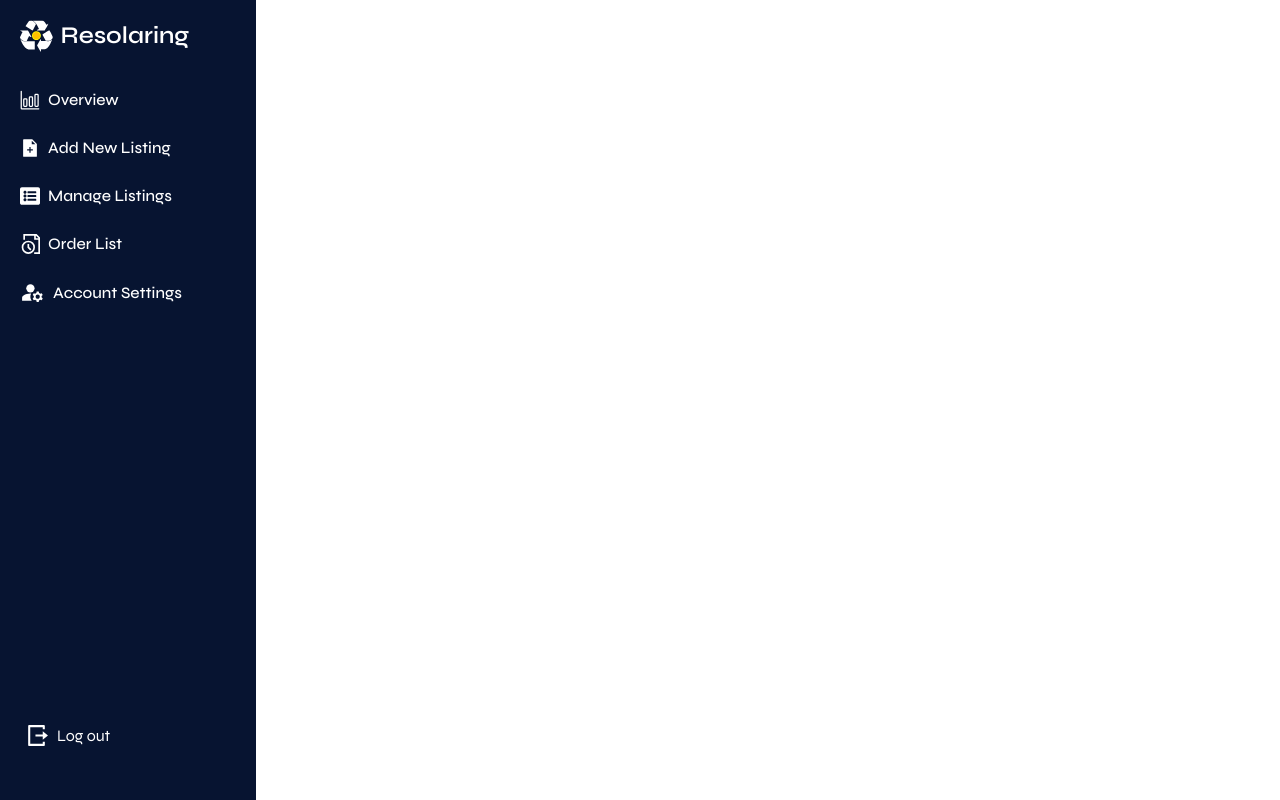
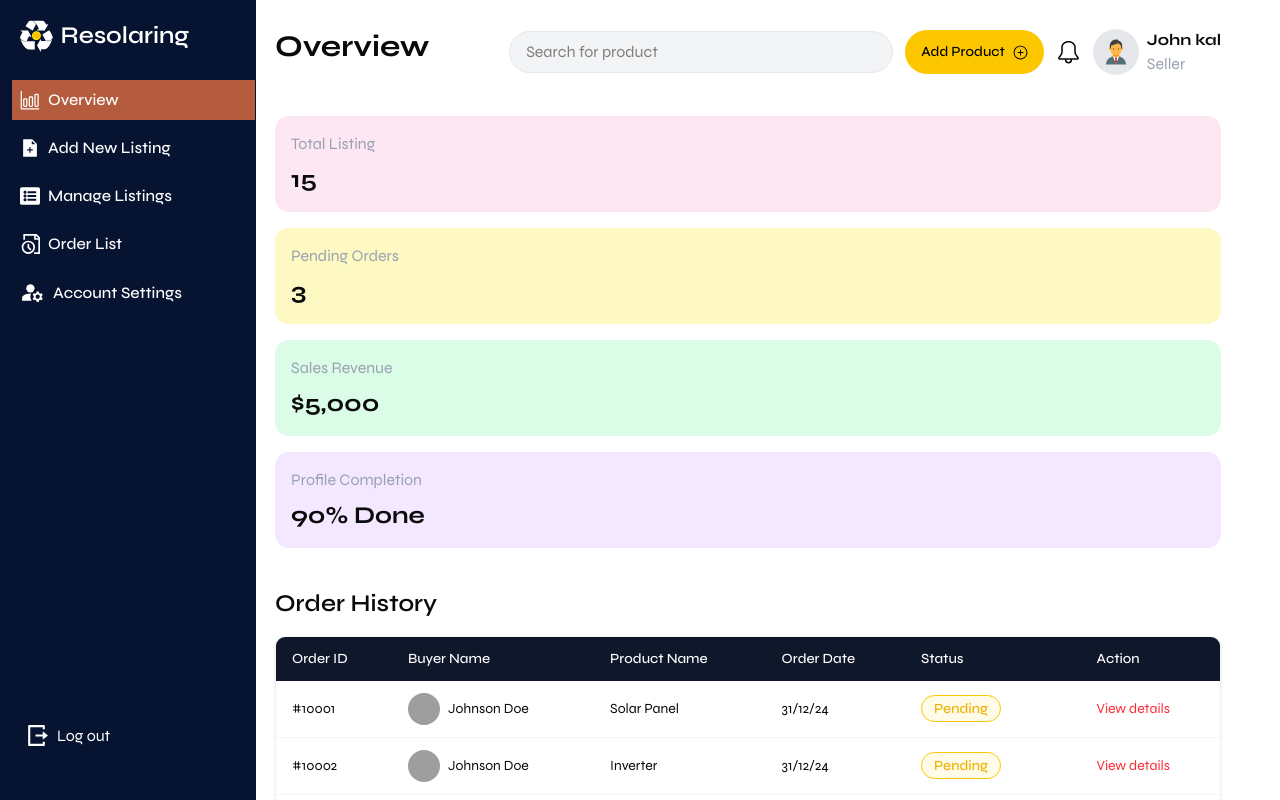
Before and after one commit to istiakiraz/Resolaring, a React (Vite) app: page /dashboard in a window 1280 px wide. Shown: the top 800 px of the page. Built offline with nearby package versions, Linux system fonts and the light colour scheme; grey boxes are pictures that could not be loaded.

Commit message:
dashboard issues fixed

```diff
--- a/src/layouts/DashboardLayouts.jsx
+++ b/src/layouts/DashboardLayouts.jsx
@@ -128,11 +128,12 @@ export default function DashboardLayouts() {
 
             <li>
               <NavLink
-                to="/dashboard/overview"
+                to="/dashboard"
                 onClick={closeDrawer}
                 className={({ isActive }) =>
                   `flex items-center gap-2 p-2 text-white ms-3 group ${isActive ? "bg-accent" : "hover:bg-accent duration-300 ease-in-out"}`
                 }
+                end
               >
                 <IoBarChartOutline className="text-xl" /> Overview
               </NavLink>
@@ -145,6 +146,7 @@ export default function DashboardLayouts() {
                 className={({ isActive }) =>
                   `flex items-center gap-2 p-2 text-white ms-3 group ${isActive ? "bg-accent" : "hover:bg-accent duration-300 ease-in-out"}`
                 }
+                end
               >
                 <AiFillFileAdd className="text-xl" /> Add New Listing
               </NavLink>
@@ -156,6 +158,7 @@ export default function DashboardLayouts() {
                 className={({ isActive }) =>
                   `flex items-center gap-2 p-2 text-white ms-3 group ${isActive ? "bg-accent" : "hover:bg-accent duration-300 ease-in-out"}`
                 }
+                end
               >
                 <FaListAlt className="text-xl" /> Manage Listings
               </NavLink>
@@ -172,6 +175,7 @@ export default function DashboardLayouts() {
                 className={({ isActive }) =>
                   `flex items-center gap-2 p-2 text-white ms-3 group ${isActive ? "bg-accent" : "hover:bg-accent duration-300 ease-in-out"}`
                 }
+                end
               >
                 <GrDocumentTime className="text-xl" /> Order List
               </NavLink>
@@ -184,6 +188,7 @@ export default function DashboardLayouts() {
                 className={({ isActive }) =>
                   `flex items-center gap-2 p-2 text-white ms-3 group ${isActive ? "bg-accent" : "hover:bg-accent duration-300 ease-in-out"}`
                 }
+                end
               >
                 <MdManageAccounts size={25} className="text-xl" /> Account Settings
               </NavLink>
--- a/src/router/router.jsx
+++ b/src/router/router.jsx
@@ -135,7 +135,7 @@ export const router = createBrowserRouter([
         Component: DashboardLayouts,
         children:[
             {
-               path:'overview',
+              index: true,
                 Component: Overview,
             },
             {
```
